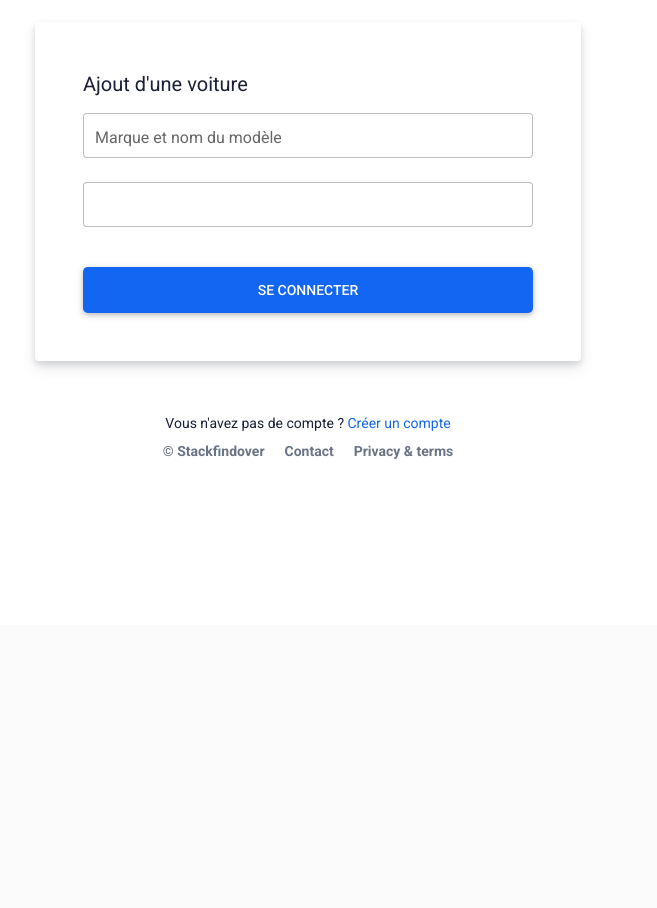
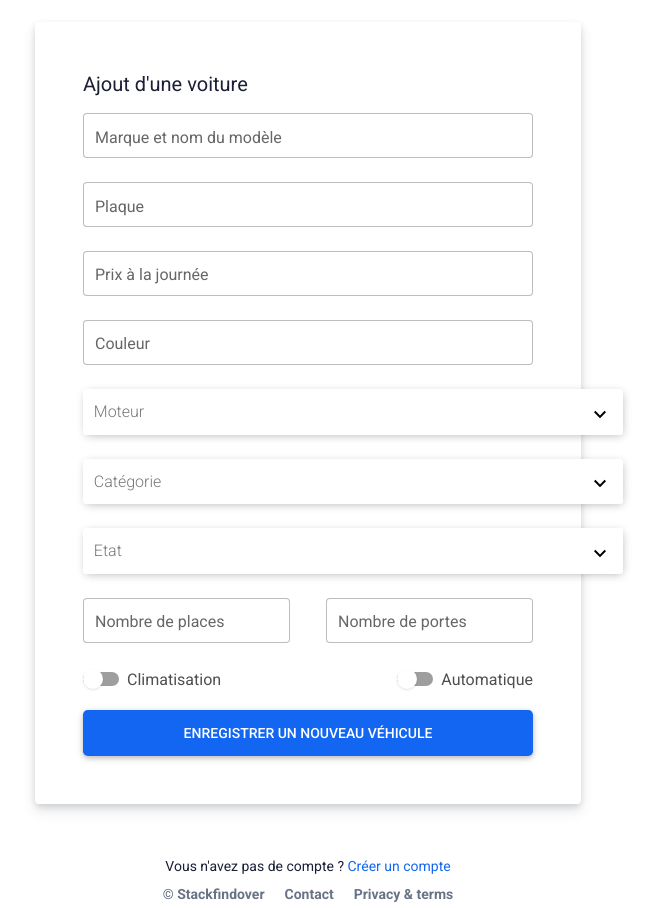
Before and after one commit to flolgl/pjPWEB, a PHP site: template vue/ajoutVoitures.html in a window 1280 px wide. Shown: the part 175-1083 px from the top of the page, without its empty margins (332-989 px from the left). Before the commit the page ends 634 px from the top, so only its background shows below. Run offline with PHP 8.4, Linux system fonts and the light colour scheme; the template is opened without the code that fills it, so the values that code supplies are empty; some libraries are stand-ins or nearby versions.

Commit message:
Ajout voitures pratiquement fini (Tableau json mauvais)

```diff
--- a/vue/ajoutVoitures.html
+++ b/vue/ajoutVoitures.html
@@ -20,31 +20,138 @@
                         <div class="card-body p-5">
                             <span class="connectMessage">Ajout d'une voiture</span>
 
-                            <form method="POST" class="formulaire" action="./index.php?controle=Voiture&action=addVoiture">
+                            <form method="POST" class="formulaire" action="./index.php?controle=Admin&action=addVoiture">
 
 
                                 <div class="form-outline mb-4">
-                                    <input type="email" id="emailInput" onfocusout="emailVerif()" name="email" class="form-control form-control-lg" value=""/>
-                                    <label class="form-label" for="emailInput">Marque et nom du modèle</label>
+                                    <input type="text" id="carNameInput" name="carName" class="form-control form-control-lg" value="<?php echo $car['carName']; ?>"/>
+                                    <label class="form-label" for="carNameInput">Marque et nom du modèle</label>
                                 </div>
 
 
 
 
+                                <div class="form-outline mb-4">
+                                    <input type="text" id="plateInput" name="carPlate" class="form-control form-control-lg" value="<?php echo $car['carPlate']; ?>"/>
+                                    <label class="form-label" for="plateInput">Plaque</label>
+                                </div>
 
                                 <div class="form-outline mb-4">
-                                    <input type="password" id="pwInput" onfocusout="inputVerif()" name="pw" class="form-control form-control-lg" />
-                                    <label class="form-label" for="pwInput"></label>
+                                    <input type="number" id="priceInput" name="carPrice" class="form-control form-control-lg" value="<?php echo $car['carPrice']; ?>"/>
+                                    <label class="form-label" for="priceInput">Prix à la journée</label>
                                 </div>
+
+                                <div class="form-outline mb-4">
+                                    <input type="text" id="colorInput" name="carColor" class="form-control form-control-lg" value="<?php echo $car['carColor']; ?>"/>
+                                    <label class="form-label" for="priceInput">Couleur</label>
+                                </div>
+
+
+                                <div class="mb-4">
+                                    <div class="select_mate" data-mate-select="active" >
+                                        <select name="carMoteur" onchange="" onclick="return false;" id="selectMoteur">
+                                            <option value="">Moteur</option>
+                                            <option value="1">Electrique</option>
+                                            <option value="2" >Hybride</option>
+                                            <option value="3">Thermique</option>
+                                        </select>
+                                        <p class="selecionado_opcion"  onclick="open_select(this)" ></p>
+                                        <span onclick="open_select(this)" class="icon_select_mate" >
+                                        <svg fill="#000000" height="24" viewBox="0 0 24 24" width="24" xmlns="http://www.w3.org/2000/svg">
+                                            <path d="M7.41 7.84L12 12.42l4.59-4.58L18 9.25l-6 6-6-6z"/>
+                                            <path d="M0-.75h24v24H0z" fill="none"/>
+                                        </svg>
+                                    </span>
+                                        <div class="cont_list_select_mate">
+                                            <ul class="cont_select_int">  </ul>
+                                        </div>
+                                    </div>
+                                </div>
+
+                                <div class="mb-4">
+                                    <div class="select_mate" data-mate-select="active" >
+                                        <select name="carCateg" onchange="" onclick="return false;" id="selectCateg">
+                                            <option value=""  >Catégorie</option>
+                                            <option value="1">Berline</option>
+                                            <option value="2" >Sportive</option>
+                                            <option value="3">SUV</option>
+                                            <option value="4">Citadine</option>
+                                            <option value="5">Monospace</option>
+                                            <option value="6">Ludospace</option>
+                                            <option value="7">Coupé</option>
+                                            <option value="8">Cabriolet</option>
+                                        </select>
+                                        <p class="selecionado_opcion"  onclick="open_select(this)" ></p>
+                                        <span onclick="open_select(this)" class="icon_select_mate" >
+                                        <svg fill="#000000" height="24" viewBox="0 0 24 24" width="24" xmlns="http://www.w3.org/2000/svg">
+                                            <path d="M7.41 7.84L12 12.42l4.59-4.58L18 9.25l-6 6-6-6z"/>
+                                            <path d="M0-.75h24v24H0z" fill="none"/>
+                                        </svg>
+                                    </span>
+                                        <div class="cont_list_select_mate">
+                                            <ul class="cont_select_int">  </ul>
+                                        </div>
+                                    </div>
+                                </div>
+
+                                <div class="mb-4">
+                                    <div class="select_mate" data-mate-select="active" >
+                                        <select name="carEtat" onchange="" onclick="return false;" id="selectEtat">
+                                            <option value=""  >Etat</option>
+                                            <option value="1">Disponible</option>
+                                            <option value="2" >Révision</option>
+                                        </select>
+                                        <p class="selecionado_opcion"  onclick="open_select(this)" ></p>
+                                        <span onclick="open_select(this)" class="icon_select_mate" >
+                                        <svg fill="#000000" height="24" viewBox="0 0 24 24" width="24" xmlns="http://www.w3.org/2000/svg">
+                                            <path d="M7.41 7.84L12 12.42l4.59-4.58L18 9.25l-6 6-6-6z"/>
+                                            <path d="M0-.75h24v24H0z" fill="none"/>
+                                        </svg>
+                                    </span>
+                                        <div class="cont_list_select_mate">
+                                            <ul class="cont_select_int">  </ul>
+                                        </div>
+                                    </div>
+                                </div>
+
+
+                                <div class="miniFormsContainer">
+                                    <div class="form-outline mb-4">
+                                        <input type="number" id="placesInput" name="carPlaces" class="form-control form-control-lg" value="<?php echo $car['carPlaces']; ?>"/>
+                                        <label class="form-label" for="priceInput">Nombre de places</label>
+                                    </div>
+
+                                    <div class="form-outline mb-4">
+                                        <input type="number" id="portesInput" name="carPortes" class="form-control form-control-lg" value="<?php echo $car['carPortes']; ?>"/>
+                                        <label class="form-label" for="priceInput">Nombre de portes</label>
+                                    </div>
+                                </div>
+
+                                <div class="miniFormsContainer">
+                                    <div class="form-check form-switch">
+                                        <input class="form-check-input" type="checkbox" id="climCheck" name="carClim" <?php if ($car["carClim"]) echo "checked"; ?> />
+                                        <label class="form-check-label" for="climCheck">Climatisation</label>
+                                    </div>
+
+                                    <div class="form-check form-switch">
+                                        <input class="form-check-input" type="checkbox" id="autoCheck" name="carVitesse" <?php if ($car["carVitesse"]) echo "checked"; ?> />
+                                        <label class="form-check-label" for="autoCheck">Automatique</label>
+
+                                    </div>
+                                </div>
+
+
 
                                 <div class="d-flex justify-content-center">
                                     <p class="errorText"><?php echo $res; ?> </p>
                                 </div>
                                 <div class="d-flex justify-content-center">
-                                    <input type="submit" name="submitButton" value="Se connecter" class="btn btn-success btn-block btn-lg btn-blue text-body">
+                                    <input type="submit" name="submitButton" value="Enregistrer un nouveau véhicule" class="btn btn-success btn-block btn-lg btn-blue text-body">
                                 </div>
 
                             </form>
+
+
 
                         </div>
                     </div>
@@ -65,6 +172,11 @@
 
 </body>
 <style>
+
+    .miniFormsContainer{
+        display: flex;
+        justify-content: space-between;
+    }
 
     .titleContainer h1{
         font-size: calc(1.375rem + 1.5vw) !important;
@@ -117,15 +229,214 @@
         background-color: #0e52c1;
 
     }
+
+    .icon_select_mate {
+        position: absolute;
+        top: 12px;
+        right: 2%;
+        font-size: 16px;
+        height: 22px;
+        transition: all 275ms;
+    }
+
+    .select_mate {
+        position: relative;
+        min-width: 300px;
+        width: 540px;
+        min-height: 45px;
+        font-family: "Roboto";
+        color: #777;
+        font-weight: 300;
+        background-color: #fff;
+        box-shadow: 1px 2px 10px -2px rgba(0, 0, 0, 0.3);
+        border-radius: 3px;
+        transition: all 375ms ease-in-out;
+        /* Oculto el elemento select */
+    }
+    .select_mate select {
+        position: absolute;
+        overflow: hidden;
+        height: 0px;
+        opacity: 0;
+        z-index: -1;
+    }
+
+    .cont_list_select_mate {
+        position: relative;
+        float: left;
+        width: 100%;
+    }
+
+    .cont_select_int {
+        position: absolute;
+        left: 0px;
+        top: 0px;
+        z-index: 999;
+        overflow: hidden;
+        height: 0px;
+        width: 100%;
+        background-color: #fff;
+        padding: 0px;
+        margin-bottom: 0px;
+        margin-top: 0px;
+        border-radius: 0px 0px 3px 3px;
+        box-shadow: 1px 4px 10px -2px rgba(0, 0, 0, 0.2);
+        transition: all 375ms ease-in-out;
+    }
+    .cont_select_int li {
+        position: relative;
+        float: left;
+        width: 96%;
+        border-bottom: 1px solid #E0E0E0;
+        background-color: #F5F5F5;
+        list-style-type: none;
+        padding: 10px 2%;
+        margin: 0px;
+        transition: all 275ms ease-in-out;
+        display: block;
+        cursor: pointer;
+    }
+    .cont_select_int li:last-child {
+        border-radius: 3px;
+        border-bottom: 0px;
+    }
+    .cont_select_int li:hover {
+        background-color: #EEEEEE;
+    }
+    .cont_select_int .active {
+        background-color: #EEEEEE;
+    }
+
+    /* etiqueta <p> con la opcion selecionada  */
+    .selecionado_opcion {
+        padding: 10px 2%;
+        width: 96%;
+        display: block;
+        margin: 0px;
+        cursor: pointer;
+    }
+
 </style>
 <script>
     document.querySelectorAll('.form-outline').forEach(formOutline => {
         new mdb.Input(formOutline).init();
     });
 
-    document.querySelectorAll(".form-control").forEach(element => {
-        element.addEventListener("onfocusout", verifInput());
-    });
+
+
+    window.onload = function(){
+        crear_select();
+    }
+
+    function isMobileDevice() {
+        return (typeof window.orientation !== "undefined") || (navigator.userAgent.indexOf('IEMobile') !== -1);
+    };
+
+
+    var li = new Array();
+    function crear_select(){
+        var div_cont_select = document.querySelectorAll("[data-mate-select='active']");
+        var select_ = '';
+        for (var e = 0; e < div_cont_select.length; e++) {
+            div_cont_select[e].setAttribute('data-indx-select',e);
+            div_cont_select[e].setAttribute('data-selec-open','false');
+            var ul_cont = document.querySelectorAll("[data-indx-select='"+e+"'] > .cont_list_select_mate > ul");
+            select_ = document.querySelectorAll("[data-indx-select='"+e+"'] >select")[0];
+            if (isMobileDevice()) {
+                select_.addEventListener('change', function () {
+                    _select_option(select_.selectedIndex,e);
+                });
+            }
+            var select_optiones = select_.options;
+            document.querySelectorAll("[data-indx-select='"+e+"']  > .selecionado_opcion ")[0].setAttribute('data-n-select',e);
+            document.querySelectorAll("[data-indx-select='"+e+"']  > .icon_select_mate ")[0].setAttribute('data-n-select',e);
+            for (var i = 0; i < select_optiones.length; i++) {
+                li[i] = document.createElement('li');
+                if (select_optiones[i].selected == true || select_.value == select_optiones[i].innerHTML ) {
+                    li[i].className = 'active';
+                    document.querySelector("[data-indx-select='"+e+"']  > .selecionado_opcion ").innerHTML = select_optiones[i].innerHTML;
+                };
+                li[i].setAttribute('data-index',i);
+                li[i].setAttribute('data-selec-index',e);
+// funcion click al selecionar
+                li[i].addEventListener( 'click', function(){  _select_option(this.getAttribute('data-index'),this.getAttribute('data-selec-index')); });
+
+                li[i].innerHTML = select_optiones[i].innerHTML;
+                ul_cont[0].appendChild(li[i]);
+
+            }; // Fin For select_optiones
+        }; // fin for divs_cont_select
+    } // Fin Function
+
+
+
+    var cont_slc = 0;
+    function open_select(idx){
+        var idx1 =  idx.getAttribute('data-n-select');
+        var ul_cont_li = document.querySelectorAll("[data-indx-select='"+idx1+"'] .cont_select_int > li");
+        var hg = 0;
+        var slect_open = document.querySelectorAll("[data-indx-select='"+idx1+"']")[0].getAttribute('data-selec-open');
+        var slect_element_open = document.querySelectorAll("[data-indx-select='"+idx1+"'] select")[0];
+        if (isMobileDevice()) {
+            if (window.document.createEvent) { // All
+                var evt = window.document.createEvent("MouseEvents");
+                evt.initMouseEvent("mousedown", false, true, window, 0, 0, 0, 0, 0, false, false, false, false, 0, null);
+                slect_element_open.dispatchEvent(evt);
+            } else if (slect_element_open.fireEvent) { // IE
+                slect_element_open.fireEvent("onmousedown");
+            }else {
+                slect_element_open.click();
+            }
+        }else {
+
+
+            for (var i = 0; i < ul_cont_li.length; i++) {
+                hg += ul_cont_li[i].offsetHeight;
+            };
+            if (slect_open == 'false') {
+                document.querySelectorAll("[data-indx-select='"+idx1+"']")[0].setAttribute('data-selec-open','true');
+                document.querySelectorAll("[data-indx-select='"+idx1+"'] > .cont_list_select_mate > ul")[0].style.height = hg+"px";
+                document.querySelectorAll("[data-indx-select='"+idx1+"'] > .icon_select_mate")[0].style.transform = 'rotate(180deg)';
+            }else{
+                document.querySelectorAll("[data-indx-select='"+idx1+"']")[0].setAttribute('data-selec-open','false');
+                document.querySelectorAll("[data-indx-select='"+idx1+"'] > .icon_select_mate")[0].style.transform = 'rotate(0deg)';
+                document.querySelectorAll("[data-indx-select='"+idx1+"'] > .cont_list_select_mate > ul")[0].style.height = "0px";
+            }
+        }
+
+    } // fin function open_select
+
+    function salir_select(indx){
+        var select_ = document.querySelectorAll("[data-indx-select='"+indx+"'] > select")[0];
+        document.querySelectorAll("[data-indx-select='"+indx+"'] > .cont_list_select_mate > ul")[0].style.height = "0px";
+        document.querySelector("[data-indx-select='"+indx+"'] > .icon_select_mate").style.transform = 'rotate(0deg)';
+        document.querySelectorAll("[data-indx-select='"+indx+"']")[0].setAttribute('data-selec-open','false');
+    }
+
+
+    function _select_option(indx,selc){
+        if (isMobileDevice()) {
+            selc = selc -1;
+        }
+        var select_ = document.querySelectorAll("[data-indx-select='"+selc+"'] > select")[0];
+
+        var li_s = document.querySelectorAll("[data-indx-select='"+selc+"'] .cont_select_int > li");
+        var p_act = document.querySelectorAll("[data-indx-select='"+selc+"'] > .selecionado_opcion")[0].innerHTML = li_s[indx].innerHTML;
+        var select_optiones = document.querySelectorAll("[data-indx-select='"+selc+"'] > select > option");
+        for (var i = 0; i < li_s.length; i++) {
+            if (li_s[i].className == 'active') {
+                li_s[i].className = '';
+            };
+            li_s[indx].className = 'active';
+
+        };
+        select_optiones[indx].selected = true;
+        select_.selectedIndex = indx;
+        select_.onchange();
+        salir_select(selc);
+    }
+
+
 
 </script>
 </html>
```
Also changed, not shown: controle/Admin.php (+86 -3 lines), modele/VoitureDB.php (+43 -0 lines).
